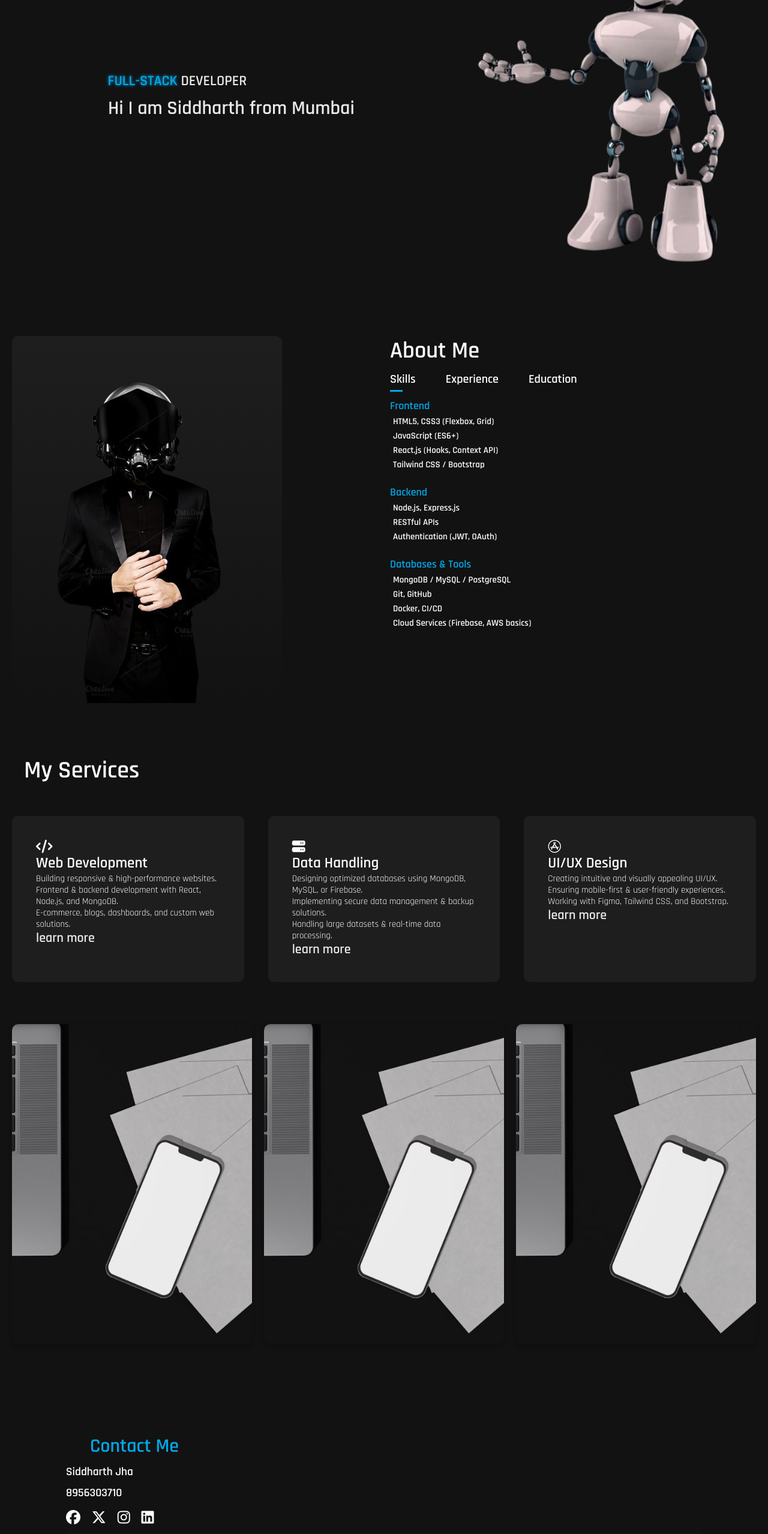
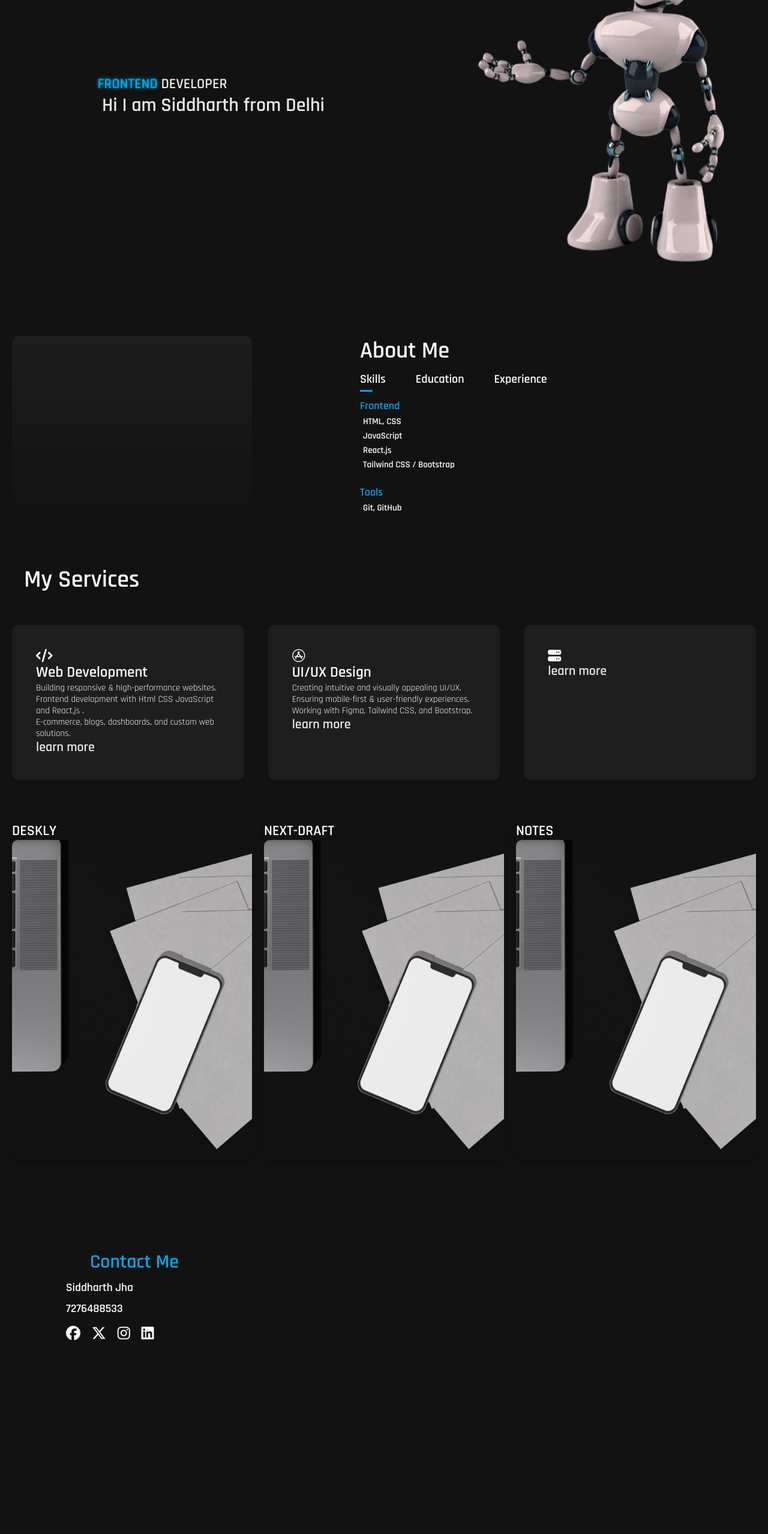
Before and after one commit to siddharth758/PORTFOLIO, a plain HTML site: page index.html in a window 1280 px wide. Shown: the part 240-2797 px from the top of the page at 60% size. After the commit the page ends 2529 px from the top, so only its background shows below. Drawn offline with Linux system fonts and the light colour scheme.

Commit message:
Updated portfolio files and added images

```diff
--- a/index.css
+++ b/index.css
@@ -118,11 +118,10 @@ body {
   flex-direction: column;
   align-items: center;
   justify-content: center;
-  gap: 10px;
 }
 .text-container h1 {
   color: #eaeaea;
-  padding-left: 180px;
+  padding-left: 170px;
 }
 .text-container h2 {
   color: #eaeaea;
@@ -146,8 +145,14 @@ body {
 
 .port-prof {
   background: linear-gradient(to top, transparent 1%, #1e1e1e 100%);
-  width: 450px;
+  width: 400px;
   border-radius: 10px;
+}
+.port-prof img {
+  display: flex;
+  align-items: center;
+  margin-top: 20px;
+  width: 300px;
 }
 
 .port-div {
--- a/index.html
+++ b/index.html
@@ -37,14 +37,14 @@
     </div>
     <div class="section">
       <div class="text-container">
-        <h2><span>Full-Stack</span> Developer</h2>
-        <h1>Hi I am Siddharth from Mumbai</h1>
+        <h2><span>Frontend</span> Developer</h2>
+        <h1>Hi I am Siddharth from Delhi</h1>
       </div>
       <div id="header"></div>
     </div>
     <div class="port-div">
       <div class="port-prof">
-        <img src="image/portfolioimg.png" alt="" />
+        <!-- <img src="image/siddharthBG.png" alt="" /> -->
       </div>
       <div id="about">
         <div class="headings">
@@ -54,59 +54,56 @@
           <p class="tab-links active-links" onclick="opentab('skills')">
             Skills
           </p>
+          <p class="tab-links" onclick="opentab('education')">Education</p>
           <p class="tab-links" onclick="opentab('experience')">Experience</p>
-          <p class="tab-links" onclick="opentab('education')">Education</p>
         </div>
         <div class="tab-contents skills active-tabs">
           <p><span>Frontend</span></p>
           <ul>
-            <li>HTML5, CSS3 (Flexbox, Grid)</li>
-            <li>JavaScript (ES6+)</li>
-            <li>React.js (Hooks, Context API)</li>
+            <li>HTML, CSS</li>
+            <li>JavaScript</li>
+            <li>React.js</li>
             <li>Tailwind CSS / Bootstrap</li>
           </ul>
         </div>
-        <div class="tab-contents skills active-tabs">
-          <p><span>Backend</span></p>
+        <!-- <div class="tab-contents skills active-tabs">
+          <p><span>Frontend</span></p>
           <ul>
             <li>Node.js, Express.js</li>
             <li>RESTful APIs</li>
             <li>Authentication (JWT, OAuth)</li>
           </ul>
-        </div>
+        </div> -->
         <div class="tab-contents skills active-tabs">
-          <p><span>Databases & Tools</span></p>
+          <p><span>Tools</span></p>
           <ul>
-            <li>MongoDB / MySQL / PostgreSQL</li>
             <li>Git, GitHub</li>
-            <li>Docker, CI/CD</li>
-            <li>Cloud Services (Firebase, AWS basics)</li>
           </ul>
         </div>
-        <div class="tab-contents experience">
+        <div class="tab-contents education">
           <p><span>BCA</span></p>
           <ul>
             <li>Mumbai University 2025</li>
           </ul>
         </div>
-        <div class="tab-contents experience">
+        <div class="tab-contents education">
           <p><span>Relevant Courses</span></p>
           <ul>
             <li>Web Development</li>
-            <li>Database Management</li>
-            <li>Data Structures & Algorithms</li>
+            <li>UI Design</li>
           </ul>
         </div>
-        <div class="tab-contents education">
+        <div class="tab-contents experience">
           <p><span>Internship / Freelance Projects</span></p>
           <ul>
-            <li>
-              Built [project or feature], improving [metric or functionality].
-            </li>
-            <li>Used [Tech Stack] like React, Node.js, and MongoDB.</li>
+            <li>Built projetcs</li>
+            <li>Project management software(Frontend)</li>
+            <li>NextDraft(Frontend)</li>
+            <li>Notes</li>
+            <li>Portfolio</li>
           </ul>
         </div>
-        <div class="tab-contents education">
+        <div class="tab-contents experience">
           <p><span>Personal Projects</span></p>
           <ul>
             <li>
@@ -114,8 +111,8 @@
               responsive personal portfolio using HTML, CSS, and JavaScript.
             </li>
             <li>
-              <span>E-commerce Web App</span> <br />Built a full-stack MERN
-              application with authentication & payment integration.
+              <span>NexDRAFT</span> <br />
+              with handling pdfs and bookmark list and notes taking.
             </li>
           </ul>
         </div>
@@ -129,20 +126,8 @@
             <i class="fa-solid fa-code"></i>
             <h2>Web Development</h2>
             <p>Building responsive & high-performance websites.</p>
-            <p>
-              Frontend & backend development with React, Node.js, and MongoDB.
-            </p>
+            <p>Frontend development with Html CSS JavaScript and React,js .</p>
             <p>E-commerce, blogs, dashboards, and custom web solutions.</p>
-            <a href="#">learn more</a>
-          </div>
-          <div>
-            <i class="fa-solid fa-server"></i>
-            <h2>Data Handling</h2>
-            <p>
-              Designing optimized databases using MongoDB, MySQL, or Firebase.
-            </p>
-            <p>Implementing secure data management & backup solutions.</p>
-            <p>Handling large datasets & real-time data processing.</p>
             <a href="#">learn more</a>
           </div>
           <div>
@@ -153,23 +138,34 @@
             <p>Working with Figma, Tailwind CSS, and Bootstrap.</p>
             <a href="#">learn more</a>
           </div>
+          <div>
+            <i class="fa-solid fa-server"></i>
+            <h2></h2>
+            <p></p>
+            <p></p>
+            <p></p>
+            <a href="#">learn more</a>
+          </div>
         </div>
       </div>
     </div>
     <div id="portfolio">
       <div class="work-container">
         <div class="work-box">
-          <a href="" target="_blank">
+          <h2>DESKLY</h2>
+          <a href="https://6w6mzh-5173.csb.app/" target="_blank">
             <img src="image/placeholder1.avif" alt="Project 1" />
           </a>
         </div>
         <div class="work-box">
-          <a href="" target="_blank">
+          <h2>NEXT-DRAFT</h2>
+          <a href="https://gns7jv.csb.app/" target="_blank">
             <img src="image/placeholder1.avif" alt="Project 2" />
           </a>
         </div>
         <div class="work-box">
-          <a href="" target="_blank">
+          <h2>NOTES</h2>
+          <a href="https://dtn47s.csb.app/" target="_blank">
             <img src="image/placeholder1.avif" alt="Project 3" />
           </a>
         </div>
@@ -181,16 +177,25 @@
               <div class="contact-left">
                 <h1 class="sub-title">Contact Me</h1>
                 <p>Siddharth Jha</p>
-                <p>8956303710</p>
+                <p>7276488533</p>
                 <div class="social-icons">
-                  <a href=""><i class="fa-brands fa-facebook"></i></a>
-                  <a href=""><i class="fa-brands fa-x-twitter"></i></a>
-                  <a href=""><i class="fa-brands fa-instagram"></i></a>
-                  <a href=""><i class="fa-brands fa-linkedin"></i></a>
+                  <a
+                    href="https://www.facebook.com/profile.php?id=61572112091510"
+                    ><i class="fa-brands fa-facebook"></i
+                  ></a>
+                  <a href="https://x.com/NOTSIDDHAR88468"
+                    ><i class="fa-brands fa-x-twitter"></i
+                  ></a>
+                  <a href="https://www.instagram.com/18__siddharth/"
+                    ><i class="fa-brands fa-instagram"></i
+                  ></a>
+                  <a href="https://www.linkedin.com/in/siddharth-jha-198232318/"
+                    ><i class="fa-brands fa-linkedin"></i
+                  ></a>
                 </div>
               </div>
             </div>
-            <div>
+            <!-- <div>
               <form>
                 <input
                   type="text"
@@ -211,7 +216,7 @@
                 ></textarea>
                 <button type="submit">Submit</button>
               </form>
-            </div>
+            </div> -->
           </div>
         </div>
       </div>
```
Also changed, not shown: index.js (+0 -13 lines), image/siddharth.jpeg (added), image/siddharthBG.png (added).
